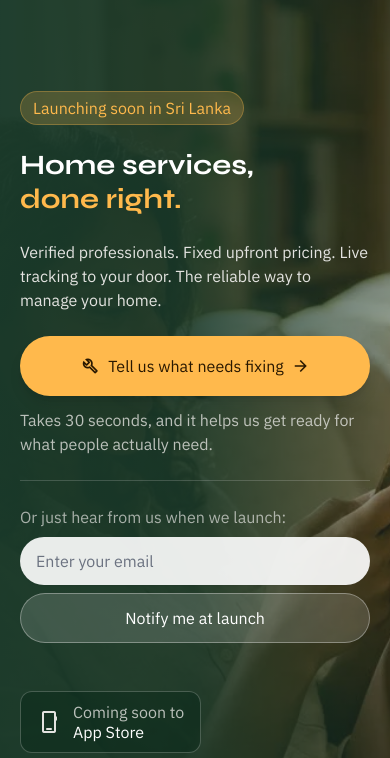
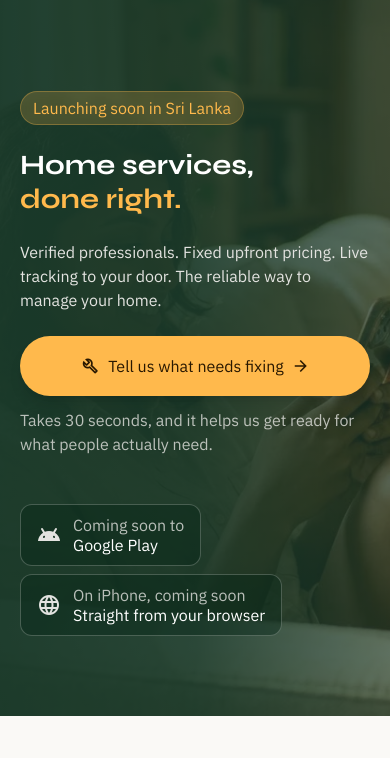
Before and after one commit to skypixeldigitals-max/hari-website, a website: page index.html in a window 390 px wide. Shown: the part 66-824 px from the top of the page. Drawn offline with nearby package versions, Linux system fonts and the light colour scheme.

Commit message:
Simplify hero to one action; Android app vs iPhone browser badges

```diff
--- a/assets/js/site.js
+++ b/assets/js/site.js
@@ -92,6 +92,9 @@ const strings = {
     hero_btn: "Notify me at launch",
     hero_spam: "We'll email you once, on launch day. No spam.",
     badge_soon: "Coming soon to",
+    badge_play: "Google Play",
+    badge_iphone_label: "On iPhone, coming soon",
+    badge_iphone: "Straight from your browser",
 
     trust_1: "Fixed prices",
     trust_2: "Verified pros",
@@ -241,6 +244,9 @@ const strings = {
     hero_btn: "එළියට ආවම කියන්න",
     hero_spam: "එළියට එන දවසේ එක ඊමේල් එකක් විතරයි. වෙන කිසි දෙයක් එවන්නේ නෑ.",
     badge_soon: "ඉක්මනටම",
+    badge_play: "Google Play",
+    badge_iphone_label: "iPhone එකේ, ඉක්මනටම",
+    badge_iphone: "බ්‍රව්සරයෙන්ම",
 
     trust_1: "එකම ගාන",
     trust_2: "විශ්වාසවන්ත කාර්මිකයෝ",
@@ -387,6 +393,9 @@ const strings = {
     hero_btn: "அறிமுகமாகும்போது தெரிவிக்கவும்",
     hero_spam: "அறிமுக நாளில் ஒரு முறை மட்டும் மின்னஞ்சல் அனுப்புவோம். வேறு எதுவும் இல்லை.",
     badge_soon: "விரைவில்",
+    badge_play: "Google Play",
+    badge_iphone_label: "iPhone இல், விரைவில்",
+    badge_iphone: "உங்கள் உலாவியிலிருந்தே",
 
     trust_1: "நிர்ணயிக்கப்பட்ட விலை",
     trust_2: "சரிபார்க்கப்பட்ட தொழில்முறையாளர்கள்",
--- a/index.html
+++ b/index.html
@@ -110,7 +110,7 @@
 <section class="relative pt-24 pb-20 md:pt-32 md:pb-32 px-container-padding hero-min-h flex items-center overflow-hidden" id="hero">
   <div class="absolute inset-0 z-0">
     <picture><source srcset="assets/img/hero-home.webp" type="image/webp"><img src="assets/img/hero-home.jpg" alt="" width="1376" height="768" fetchpriority="high" class="w-full h-full object-cover object-center"></picture>
-    <div class="absolute inset-0 bg-gradient-to-r from-primary-container/95 via-primary-container/80 to-transparent"></div>
+    <div class="absolute inset-0 bg-gradient-to-r from-primary-container/95 via-primary-container/85 to-primary-container/40"></div>
     <div class="absolute inset-0 bg-primary-container/50 md:hidden"></div>
   </div>
 
@@ -136,31 +136,22 @@
         <p class="font-body-sm text-surface-container-highest/80 mt-3" data-t="hero_survey_note">Takes 30 seconds, and it helps us get ready for what people actually need.</p>
       </div>
 
-      <!-- Secondary: for people who are interested but have nothing broken today. -->
-      <form class="mt-lg max-w-md space-y-sm pt-lg border-t border-surface-container-highest/20" data-form="client" novalidate>
-        <p class="font-body-sm text-surface-container-highest/70" data-t="hero_email_alt">Or just hear from us when we launch:</p>
-        <div class="flex flex-col sm:flex-row gap-sm">
-          <label class="sr-only" for="hero-email" data-t="hero_input">Enter your email</label>
-          <input id="hero-email" name="email" type="email" required autocomplete="email" class="flex-1 px-4 py-3 rounded-full bg-surface-container-lowest/90 text-on-background border-none font-body-md shadow-sm" data-t-placeholder="hero_input" placeholder="Enter your email">
-          <button type="submit" class="bg-surface-container-lowest/15 text-surface-container-lowest border border-surface-container-highest/40 font-label-lg px-6 py-3 rounded-full hover:bg-surface-container-lowest/25 transition-colors sm:whitespace-nowrap active:scale-95" data-t="hero_btn">Notify me at launch</button>
-        </div>
-        <p class="font-body-sm text-tertiary-fixed-dim hidden" data-form-msg role="status" aria-live="polite"></p>
-      </form>
-
-      <!-- Store badges: built in-house, no imitation Apple/Google marks -->
+      <!-- Platform badges. Android ships as a real app; iPhone runs in the
+           browser. Deliberately worded differently rather than showing a fake
+           App Store badge for a listing that is not coming. -->
       <div class="pt-lg flex flex-wrap items-center gap-sm">
-        <span class="store-badge bg-primary/40 border-surface-container-highest/25 text-surface-container-highest">
-          <span class="material-symbols-outlined text-2xl" aria-hidden="true">phone_iphone</span>
-          <span class="leading-tight">
-            <span class="block font-label-md opacity-80" data-t="badge_soon">Coming soon to</span>
-            <span class="block font-label-lg text-surface-container-lowest">App Store</span>
-          </span>
-        </span>
         <span class="store-badge bg-primary/40 border-surface-container-highest/25 text-surface-container-highest">
           <span class="material-symbols-outlined text-2xl" aria-hidden="true">android</span>
           <span class="leading-tight">
             <span class="block font-label-md opacity-80" data-t="badge_soon">Coming soon to</span>
-            <span class="block font-label-lg text-surface-container-lowest">Google Play</span>
+            <span class="block font-label-lg text-surface-container-lowest" data-t="badge_play">Google Play</span>
+          </span>
+        </span>
+        <span class="store-badge bg-primary/40 border-surface-container-highest/25 text-surface-container-highest">
+          <span class="material-symbols-outlined text-2xl" aria-hidden="true">language</span>
+          <span class="leading-tight">
+            <span class="block font-label-md opacity-80" data-t="badge_iphone_label">On iPhone, coming soon</span>
+            <span class="block font-label-lg text-surface-container-lowest" data-t="badge_iphone">Straight from your browser</span>
           </span>
         </span>
       </div>
@@ -544,12 +535,12 @@
 
   <div class="flex flex-wrap justify-center items-center gap-sm">
     <span class="store-badge bg-surface border-outline-variant/40 text-on-surface-variant">
-      <span class="material-symbols-outlined text-2xl" aria-hidden="true">phone_iphone</span>
-      <span class="leading-tight text-left"><span class="block font-label-md opacity-70" data-t="badge_soon">Coming soon to</span><span class="block font-label-lg text-primary">App Store</span></span>
+      <span class="material-symbols-outlined text-2xl" aria-hidden="true">android</span>
+      <span class="leading-tight text-left"><span class="block font-label-md opacity-70" data-t="badge_soon">Coming soon to</span><span class="block font-label-lg text-primary" data-t="badge_play">Google Play</span></span>
     </span>
     <span class="store-badge bg-surface border-outline-variant/40 text-on-surface-variant">
-      <span class="material-symbols-outlined text-2xl" aria-hidden="true">android</span>
-      <span class="leading-tight text-left"><span class="block font-label-md opacity-70" data-t="badge_soon">Coming soon to</span><span class="block font-label-lg text-primary">Google Play</span></span>
+      <span class="material-symbols-outlined text-2xl" aria-hidden="true">language</span>
+      <span class="leading-tight text-left"><span class="block font-label-md opacity-70" data-t="badge_iphone_label">On iPhone, coming soon</span><span class="block font-label-lg text-primary" data-t="badge_iphone">Straight from your browser</span></span>
     </span>
   </div>
 </section>
```
Also changed, not shown: assets/css/site.css.
